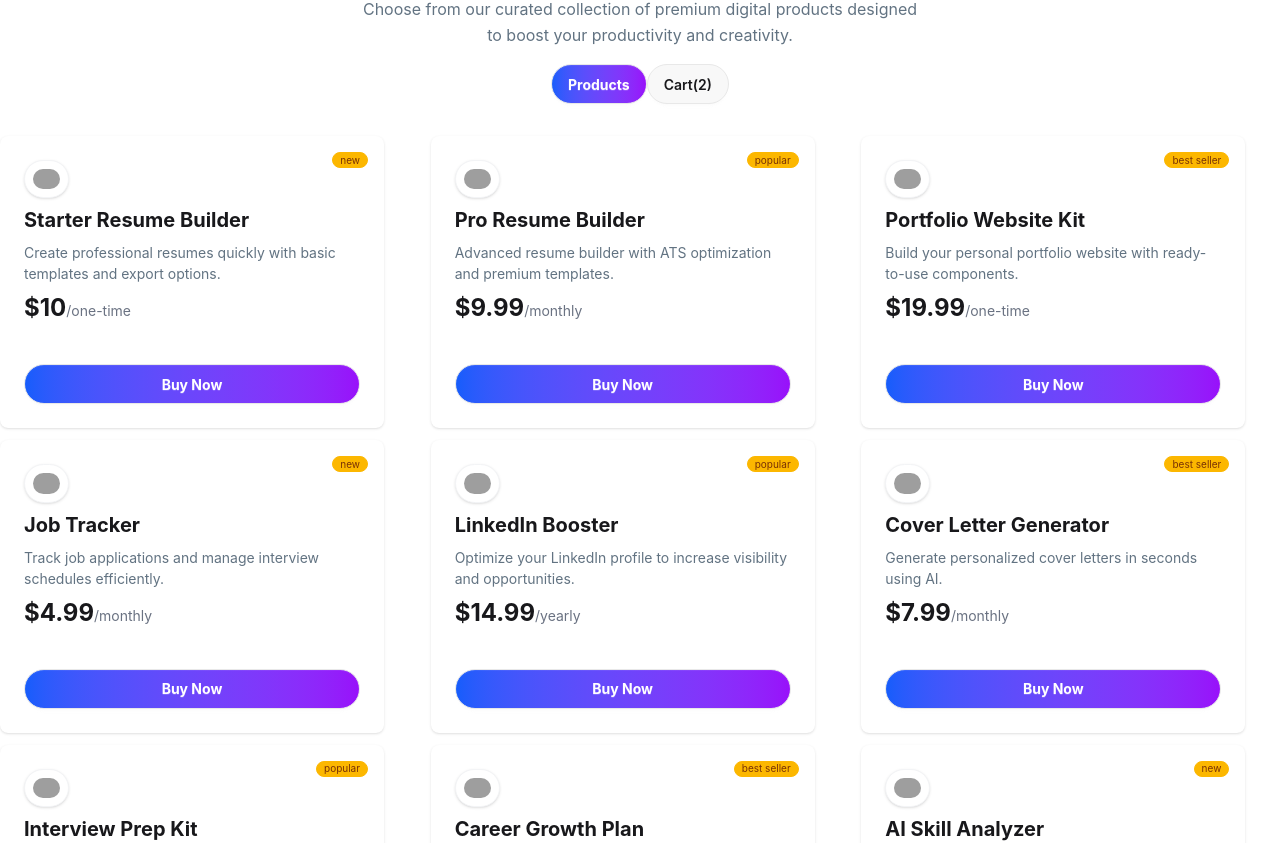
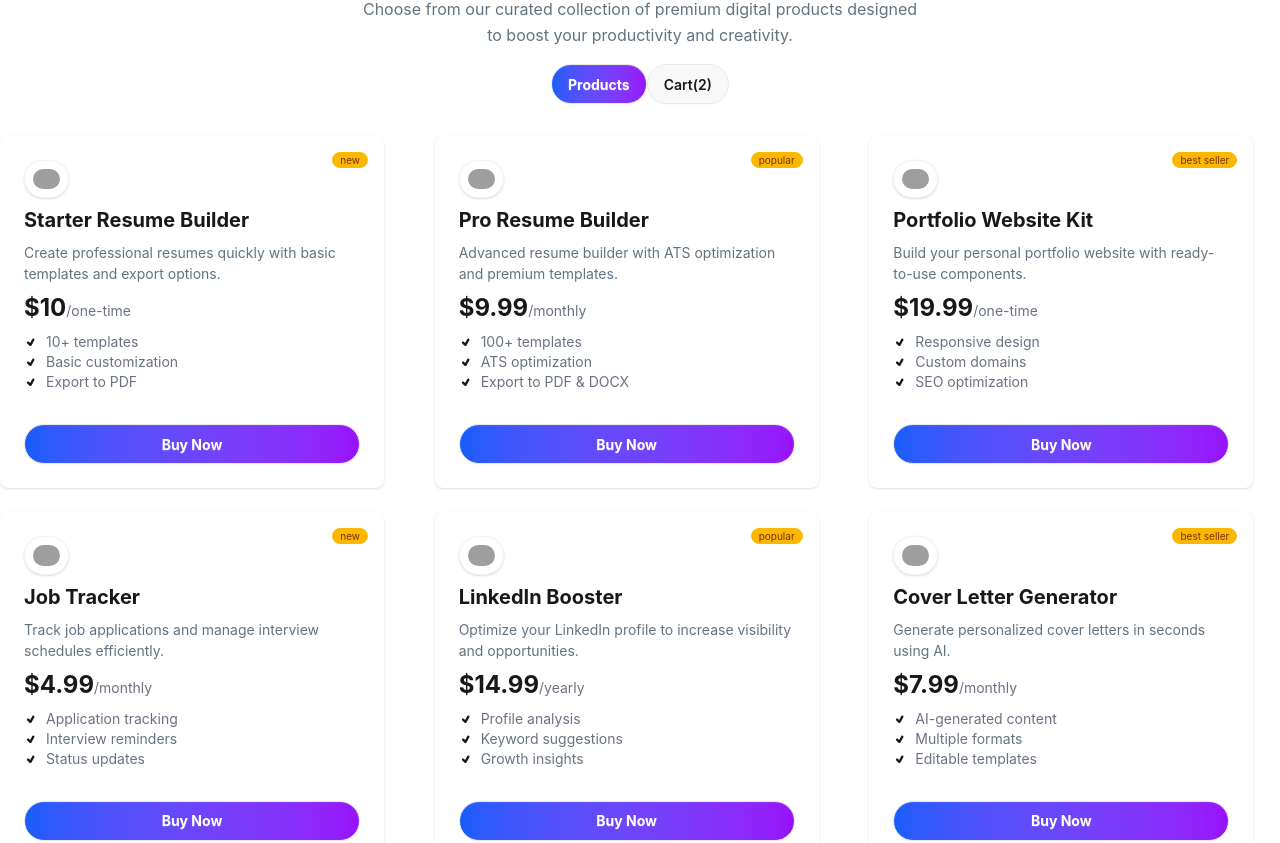
Before and after one commit to Hridrita/DigiTools-Platform, a React (Vite) app: page / in a window 1280 px wide. Shown: the part 1198-2041 px from the top of the page. Built offline with nearby package versions, Linux system fonts and the light colour scheme; grey boxes are pictures that could not be loaded.

Commit message:
added features

```diff
--- a/src/Components/DataSection.jsx
+++ b/src/Components/DataSection.jsx
@@ -21,7 +21,7 @@ const DataSection = ({productPromise}) => {
             </div>
 
 
-            <div className='container mx-auto grid grid-cols-3 gap-3'>
+            <div className='container mx-auto grid grid-cols-3 gap-6'>
                 {
                    products.map(product => (<ProductCard key={product.id} product={product}></ProductCard>))
                 }
--- a/src/Components/Features.jsx
+++ b/src/Components/Features.jsx
@@ -1,10 +1,12 @@
 import React from 'react';
+import { TiTick } from "react-icons/ti";
 
 const Features = ({feature}) => {
     console.log(feature);
     return (
-        <div>
-
+        <div className='flex items-center gap-2 '>
+            <span><TiTick /></span>
+            <h3 className='text-gray-500 text-sm'>{feature}</h3>
         </div>
     );
 };
```
